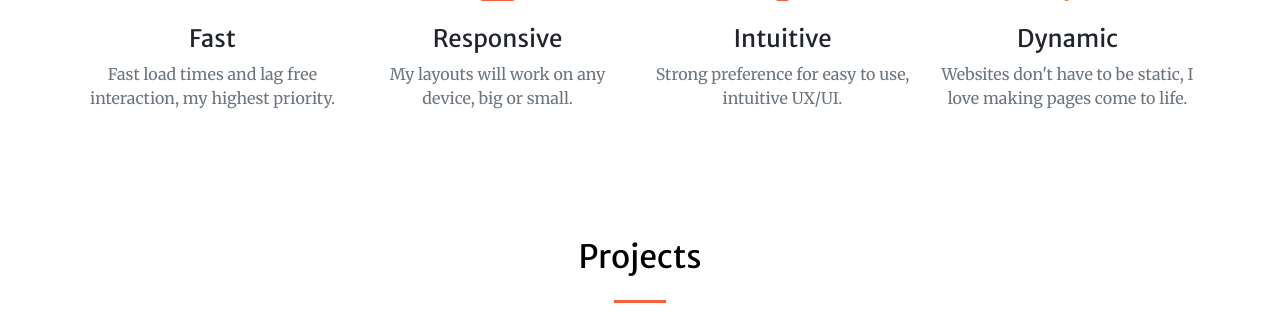
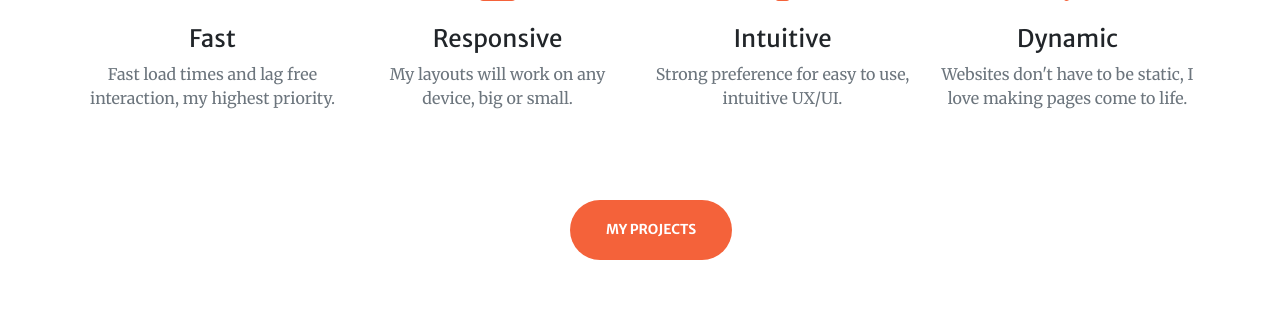
Before and after one commit to IsfandKhan/my-portfolio, a Node server app: page / in a window 1280 px wide. Shown: the part 1582-1906 px from the top of the page. Run offline with Node 20, Linux system fonts and the light colour scheme; some libraries are stand-ins or nearby versions.

Commit message:
Corrected page navigation

```diff
--- a/views/index.handlebars
+++ b/views/index.handlebars
@@ -62,10 +62,14 @@
             <p class="text-muted mb-0">Websites don't have to be static, I love making pages come to life.</p>
           </div>
         </div>
+        <div style="margin-left:500px;margin-top:90px;">
+          <a class="btn btn-primary btn-xl js-scroll-trigger" href="#portfolio">My Projects</a>
+        </div>
+
       </div>
     </div>
   </section>
-
+<br><br><br><br><br><br><br>
   <!--Portfolio-->
   <a style="color:black;text-decoration:none" href="/projects/index.html"><h2 class="text-center mt-0">Projects</h2></a>
   <hr class="divider my-4">
```
